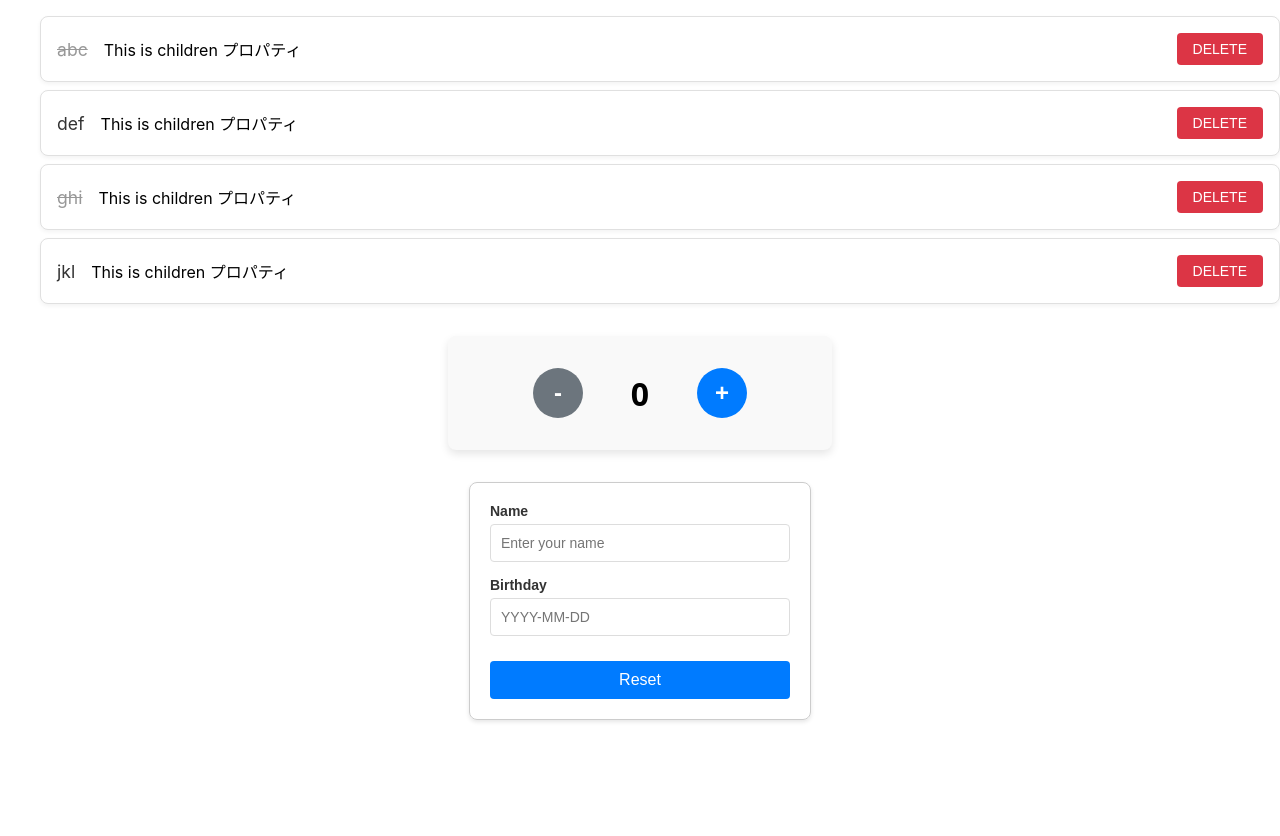
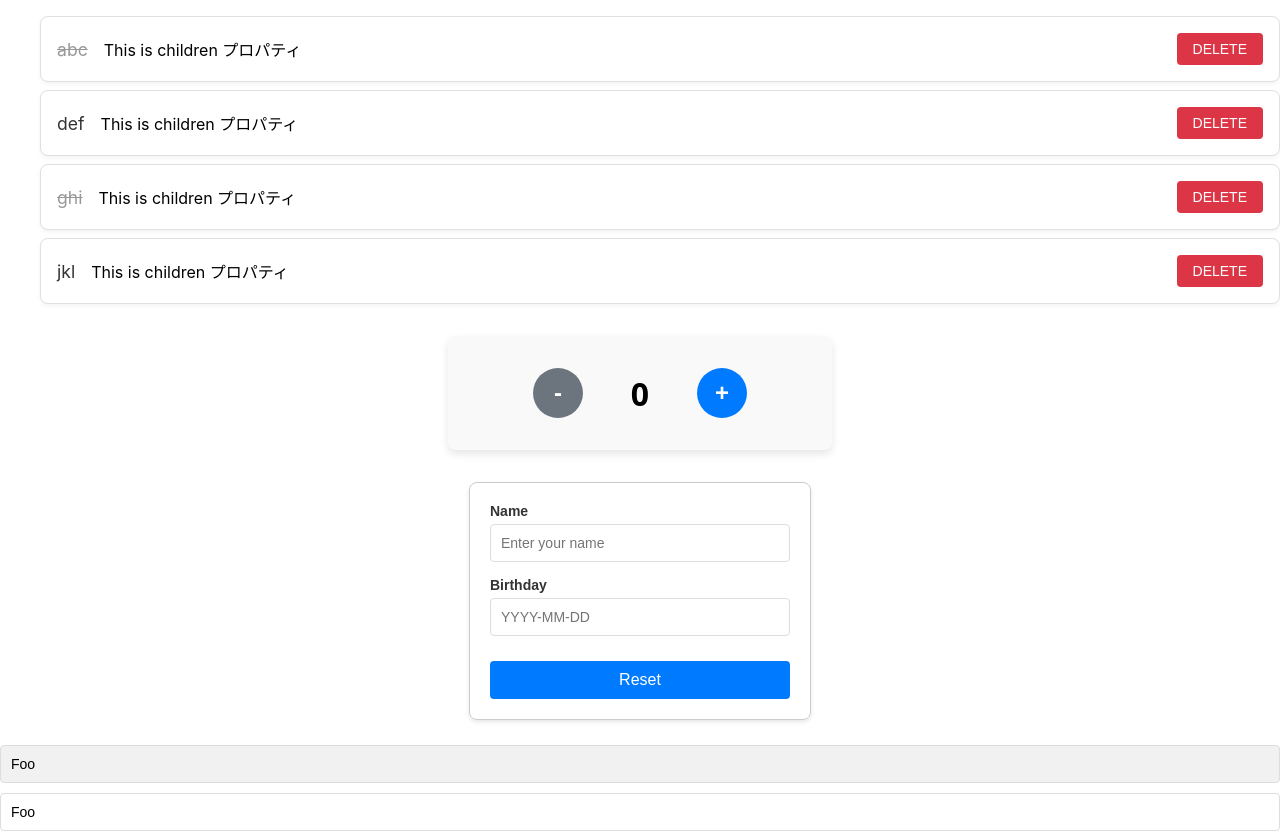
Before and after one commit to rikeda-cloud/react, a React (Create React App) app in the folder my-app/: page / in a window 1280 px wide. Before the commit the page ends 800 px from the top, so only its background shows below. Built offline with nearby package versions, Linux system fonts and the light colour scheme.

Commit message:
[add] ReadOnlyText and WriteableText Component

```diff
--- a/my-app/src/App.tsx
+++ b/my-app/src/App.tsx
@@ -2,6 +2,7 @@ import './App.css';
 import { TodoItem } from './TodoItem';
 import { Count } from './Count';
 import { User } from './User';
+import { ReadOnlyText, WriteableText } from './Text';
 import React from "react";
 
 export type TodoItemType = {
@@ -30,6 +31,8 @@ function App() {
 			</ul>
 			<Count count={count} setCount={setCount} />
 			<User />
+			<ReadOnlyText />
+			<WriteableText />
 		</div>
 	);
 }
--- /dev/null
+++ b/my-app/src/Text.tsx
@@ -0,0 +1,34 @@
+import React, { CSSProperties } from 'react';
+
+const inputStyle: CSSProperties = {
+    padding: '10px',
+    border: '1px solid #ddd',
+    borderRadius: '4px',
+    fontSize: '14px',
+    margin: '5px 0',
+    width: 'calc(100% - 22px)',
+};
+
+const readOnlyInputStyle: CSSProperties = {
+    ...inputStyle,
+    backgroundColor: '#f1f1f1',
+    cursor: 'not-allowed',
+};
+
+export function ReadOnlyText() {
+	const text = "Foo";
+	const handleTextChange: React.ChangeEventHandler<HTMLInputElement> = () => { };
+
+	return <input type="text" value={text} onChange={handleTextChange} style={readOnlyInputStyle} readOnly />
+
+}
+
+export function WriteableText() {
+	const [text, setText] = React.useState("Foo");
+	const handleTextChange: React.ChangeEventHandler<HTMLInputElement> = (event) => {
+		setText(event.currentTarget.value);
+	};
+
+	return <input type="text" value={text} onChange={handleTextChange} style={inputStyle} />
+
+}
```
